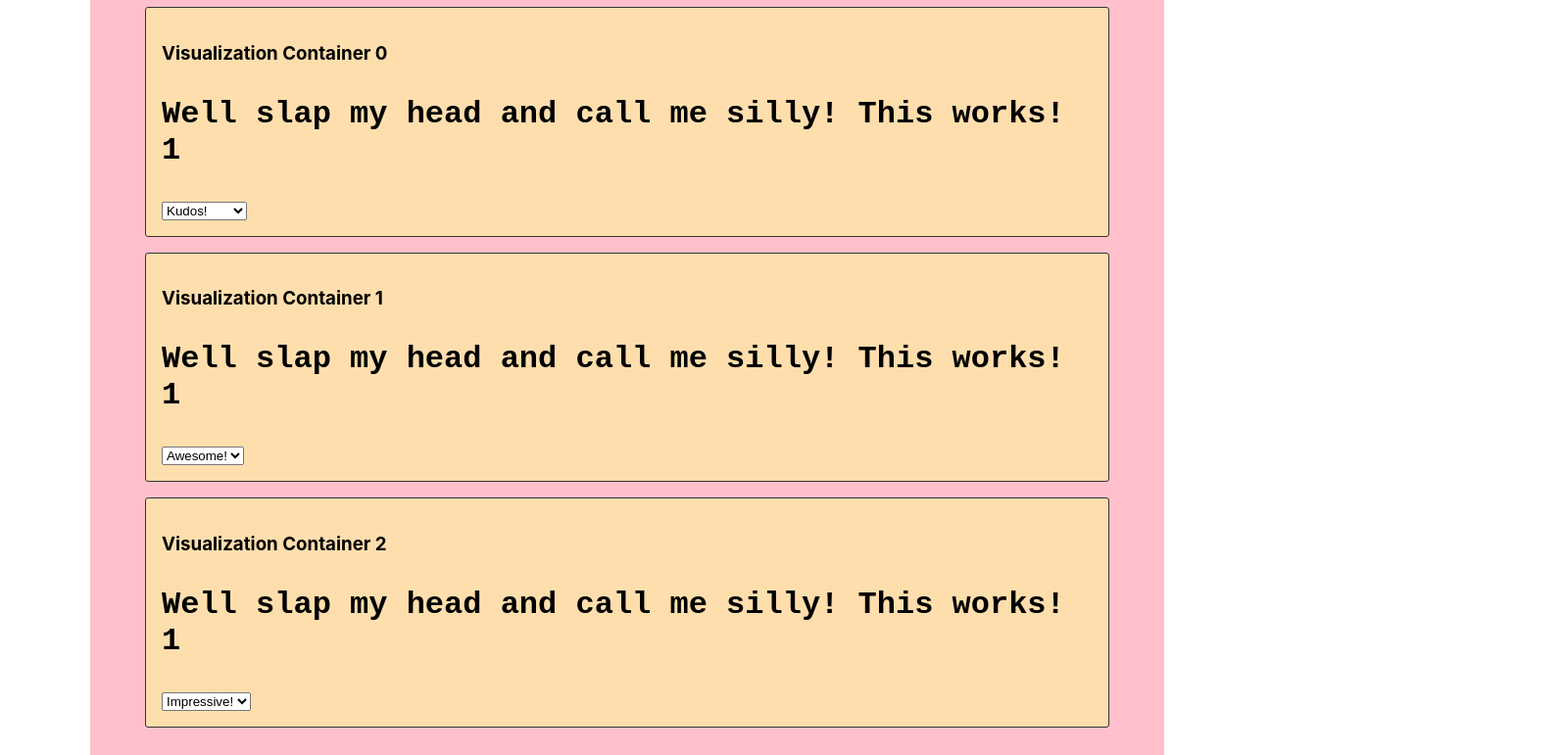
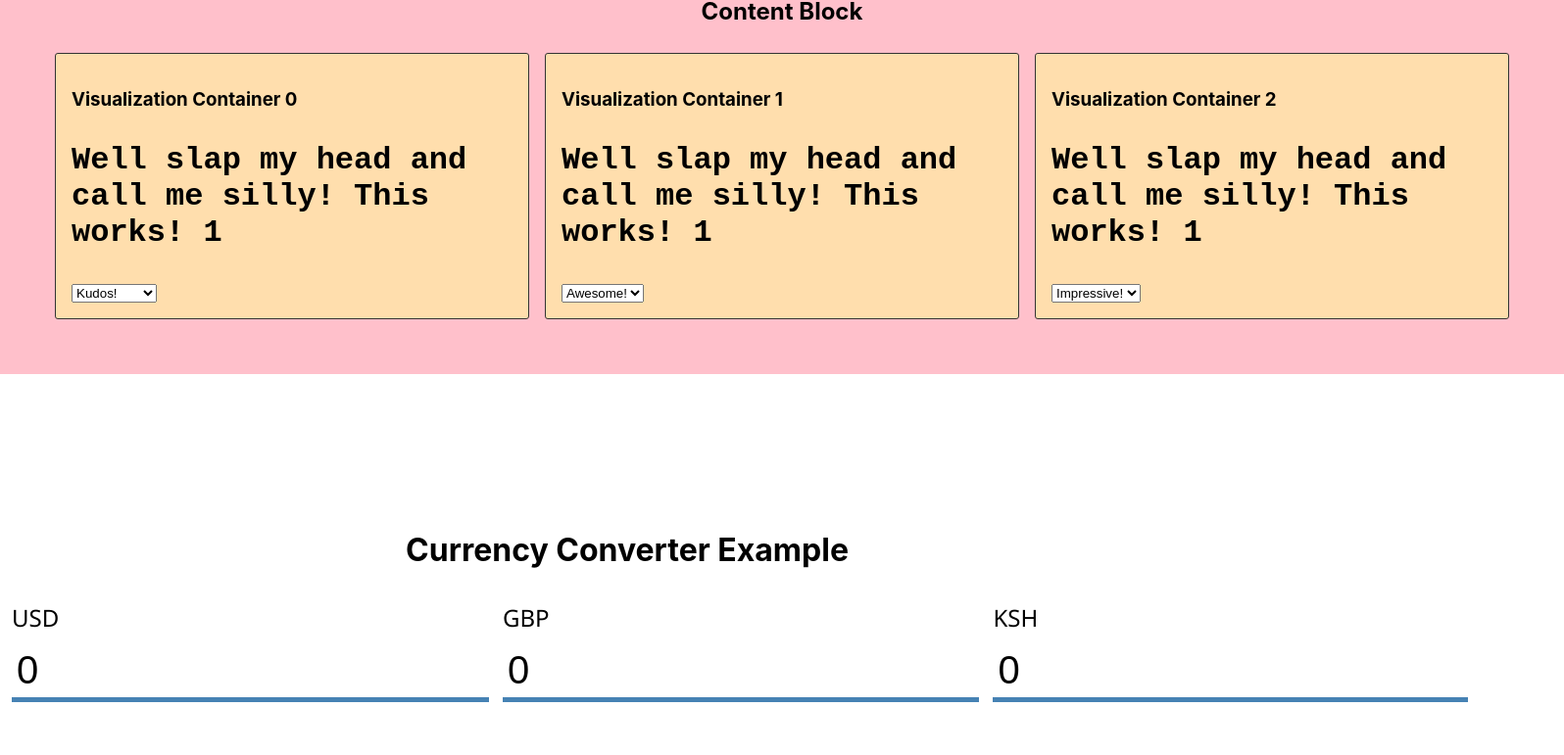
Before and after one commit to msschambach/reactjs-component-message-passing, a React (Create React App) app: page / in a window 1280 px wide. Shown: the part 155-926 px from the top of the page at 98% size, 1596 px wide, since content can reach past the window. After the commit the page ends 884 px from the top, so only its background shows below. Built offline with nearby package versions, Linux system fonts and the light colour scheme.

Commit message:
added currency converter example

```diff
--- a/src/App.js
+++ b/src/App.js
@@ -1,17 +1,23 @@
 import React, { Component } from 'react';
 import ContentBlock from './components/contentblock/ContentBlock';
-import { visualization_containers } from './resources/data';
+import ConverterContainer from './components/currencyconverter/ConverterContainer';
+import { visualization_containers, conversion_rates } from './resources/data';
 
 class App extends Component {
   constructor(props) {
     super(props);
 
     this.visualizationContainers = visualization_containers;
+    this.conversionRates = conversion_rates;
   }
   render() {
     return (
       <div>
+        <h1>Content Block Example</h1>
         <ContentBlock visualizationContainers={this.visualizationContainers} />
+
+        <h1>Currency Converter Example</h1>
+        <ConverterContainer conversionRates={this.conversionRates} />
       </div>
     );
   }
--- a/src/components/contentblock/ContentBlock.js
+++ b/src/components/contentblock/ContentBlock.js
@@ -13,8 +13,9 @@ class ContentBlock extends Component {
 
     render() {
         return (
-            <div className="content-block">
+            <article className="content-block">
                 <h1>Content Block</h1>
+                <section>
                 <VisualizationContainer
                     index={0}
                     messageService={this.messageService}
@@ -29,7 +30,8 @@ class ContentBlock extends Component {
                     index={2}
                     messageService={this.messageService}
                     visualizations={this.props.visualizationContainers[2]} />
-            </div>
+                </section>
+            </article>
         )
     }
 }
--- /dev/null
+++ b/src/components/currencyconverter/Converter.js
@@ -0,0 +1,56 @@
+import React, { Component } from 'react';
+import CurrencyConverterForm from './CurrencyConverterForm';
+import {distinctUntilChanged, debounceTime } from 'rxjs/operators';
+
+class Converter extends Component {
+
+    constructor(props){
+        super(props);
+
+        this.state = {
+            value: 0
+        };
+    }
+
+    componentWillMount(){
+        this.subscription = this.props.messageService
+        .pipe(
+            distinctUntilChanged(),
+            debounceTime(50)
+        )
+        .subscribe({
+            next: (message) => {
+                console.log(message)
+                this.convert(message.currency, message.value)
+            }
+        });
+    }
+
+
+
+    componentWillUnmount(){
+        this.subscription.unsubscribe();
+    }
+
+    convert = (currency, value) => {
+        const props = Object.assign({}, this.props);
+        const newValue = value * props.conversionRates[currency][props.currency];
+
+        this.setState({
+            value: newValue
+        });
+    };
+
+    render() {
+        return (
+            <div className="converter">
+                <CurrencyConverterForm
+                currency={this.props.currency}
+                value={this.state.value}
+                messageService={this.props.messageService}/>
+            </div>
+        )
+    }
+}
+
+export default Converter
--- /dev/null
+++ b/src/components/currencyconverter/ConverterContainer.js
@@ -0,0 +1,35 @@
+import React, { Component } from 'react';
+import Converter from './Converter';
+import { Subject } from 'rxjs';
+
+class ConverterContainer extends Component {
+
+    constructor(props){
+        super(props);
+
+        this.messageService = new Subject();
+    }
+
+    render() {
+        return (
+            <div className="converter-container">
+            <Converter
+                currency="usd"
+                conversionRates={this.props.conversionRates}
+                messageService={this.messageService} />
+            <Converter
+                currency="gbp"
+                conversionRates={this.props.conversionRates}
+                messageService={this.messageService} />
+            <Converter
+                currency="ksh"
+                conversionRates={this.props.conversionRates}
+                messageService={this.messageService} />
+
+
+            </div>
+        )
+    }
+}
+
+export default ConverterContainer
--- /dev/null
+++ b/src/components/currencyconverter/CurrencyConverterForm.js
@@ -0,0 +1,25 @@
+import React, { Component } from 'react'
+
+class CurrencyConverterForm extends Component {
+
+    handleOnChange = (event) => {
+        this.props.messageService.next({
+            value: event.target.value,
+            currency: this.props.currency
+        });
+    };
+
+    render() {
+        return (
+            <form className="currency-converter-form">
+                <label>{this.props.currency}</label>
+                <input
+                    type="text"
+                    onChange={this.handleOnChange}
+                    value={this.props.value} />
+            </form>
+        )
+    }
+}
+
+export default CurrencyConverterForm;
--- a/src/index.css
+++ b/src/index.css
@@ -17,12 +17,17 @@ h1 {
 }
 
 .content-block {
-  display: grid;
-  grid-auto-flow: row;
-  width: 1000px;
-  margin: 24px auto;
+  width: 1500px;
+  margin: 24px auto 10rem;
   padding: 48px;
   background-color: pink;
+
+}
+
+.content-block>section {
+  display: grid;
+  grid-auto-flow: column;
+  width: 100%;
 }
 
 .visualization-container {
@@ -38,3 +43,32 @@ h1 {
   font-size: 2rem;
   font-weight: bold;
 }
+
+.converter-container {
+  display: grid;
+  grid-auto-flow: column;
+  width: 1500px;
+  margin: 0 auto;
+}
+
+.converter {
+  margin: 12px;
+}
+
+.currency-converter-form input {
+  width: 100%;
+  padding: 5px;
+  font-size: 2.5rem;
+  font-family: Arial, Helvetica, sans-serif;
+  margin-top: 10px;
+  border-width: 0 0 5px 0;
+  border-style: solid;
+  border-color: #4682b4;
+  outline: none;
+}
+
+.currency-converter-form label {
+  text-transform: uppercase;
+  font-family: 'Segoe UI', Tahoma, Geneva, Verdana, sans-serif;
+  font-size: 1.5rem;
+}
--- /dev/null
+++ b/src/resources/data/converstion_rates.js
@@ -0,0 +1,17 @@
+export default {
+    usd: {
+        ksh: 101.36,
+        gbp: 0.79,
+        usd: 1
+    },
+    ksh: {
+        usd: 0.0099,
+        gbp: 0.0078,
+        ksh: 1
+    },
+    gbp: {
+        usd: 1.26,
+        ksh: 127.89,
+        gbp: 1
+    }
+}
--- a/src/resources/data/index.js
+++ b/src/resources/data/index.js
@@ -1,3 +1,4 @@
 import visualization_containers from './visualization_containers';
+import conversion_rates from './converstion_rates';
 
-export { visualization_containers };
+export { visualization_containers, conversion_rates };
```
